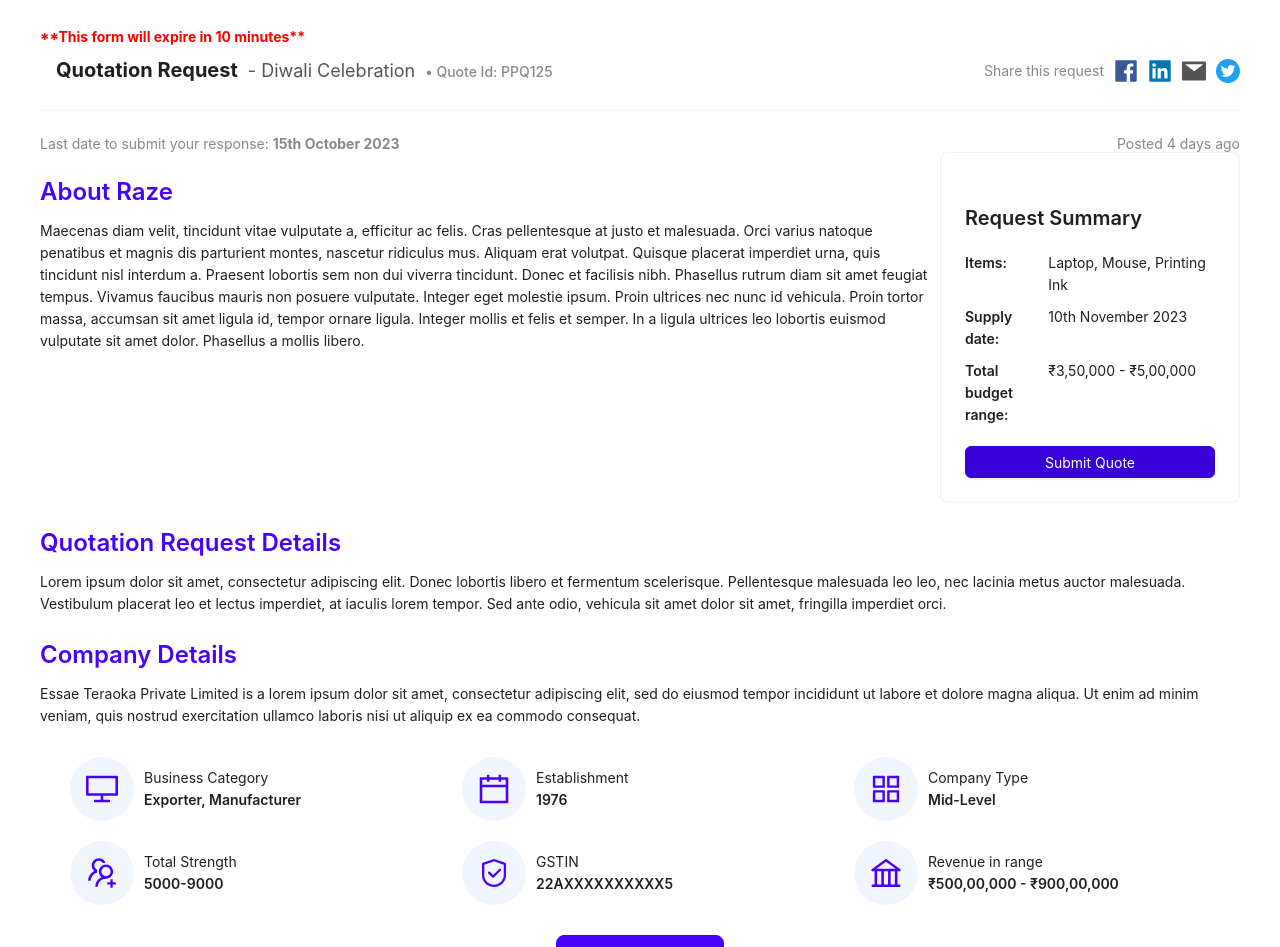
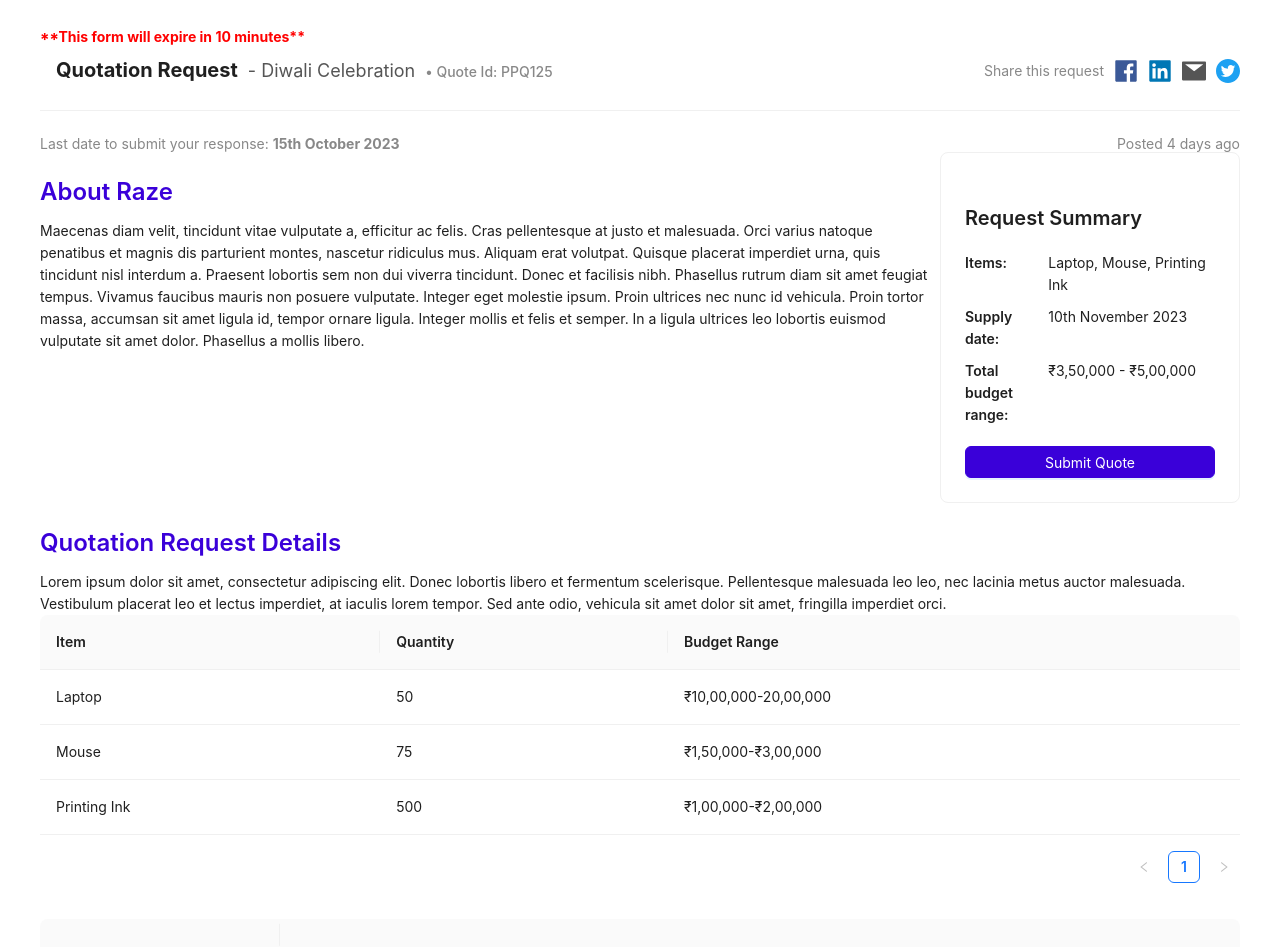
Before and after one commit to NKumar1612/AssignmentForRaze, a React (Vite) app: page / in a window 1280 px wide. Shown: the top 947 px of the page. Built offline with nearby package versions, Linux system fonts and the light colour scheme.

Commit message:
final changes before finishing touches.

```diff
--- /dev/null
+++ b/src/component/QuoteRequestForm.jsx
@@ -0,0 +1,77 @@
+import React from 'react';
+import { Form, Input, DatePicker, InputNumber, Button, Table, Space } from 'antd';
+
+function QuoteRequestForm() {
+  const [form] = Form.useForm();
+
+  const onFinish = (values) => {
+    console.log('Received values:', values);
+  };
+
+  const columns = [
+    {
+      title: 'Item',
+      dataIndex: 'item',
+      key: 'item',
+    },
+    {
+      title: 'Quantity',
+      dataIndex: 'quantity',
+      key: 'quantity',
+    },
+    {
+      title: 'Budget Range',
+      dataIndex: 'budgetRange',
+      key: 'budgetRange',
+    },
+  ];
+
+  const data = [
+    {
+      key: '1',
+      item: 'Laptop',
+      quantity: 50,
+      budgetRange: '₹10,00,000-20,00,000',
+    },
+    {
+      key: '2',
+      item: 'Mouse',
+      quantity: 75,
+      budgetRange: '₹1,50,000-₹3,00,000',
+    },
+    {
+      key: '3',
+      item: 'Printing Ink',
+      quantity: 500,
+      budgetRange: '₹1,00,000-₹2,00,000',
+    },
+  ];
+
+  return (
+    <Form form={form} onFinish={onFinish}>
+      <Table dataSource={data} columns={columns} />
+
+      <Table dataSource={[
+        { key: 1, label: 'Places of Supply', value: 'Mumbai, Thane' },
+        { key: 2, label: 'Due Date', value: '15th October 2023' },
+        { key: 3, label: 'Supply Date', value: '10th November 2023' },
+        { key: 4, label: 'Template URL', value: 'http://dfaisjdo.dskfosw=p=ewdqwddxsds\'we[656demfcjid0qwlI,cdczcidsjff-5tyqCFlowstype=design&nodeid=3498-7wds6' },
+        { key: 5, label: 'Description', value: 'This is long text to show description if any. Lorem ipsum dolor sit amet, consectetur adipiscing elit, sed do eiusmod tempor incididunt ut labore et dolore magna aliqua.'
+ },
+      ]} columns={[
+        { title: '', dataIndex: 'label', key: 'label', width: '20%', style: { padding: '10px' } },
+        { title: '', dataIndex: 'value', key: 'value', width: '80%', style: { padding: '10px' } },
+      ]} style={{ marginTop: 20 }} />
+
+      <Form.Item>
+        <Space>
+          <Button type="primary" htmlType="submit">
+            Submit Quote
+          </Button>
+        </Space>
+      </Form.Item>
+    </Form>
+  );
+}
+
+export default QuoteRequestForm;
--- a/src/section/sub-section/AboutRaze.jsx
+++ b/src/section/sub-section/AboutRaze.jsx
@@ -11,7 +11,7 @@ const AboutRaze = () => {
       <RequestSummaryCard/>
     </Col>
     <Col span={18} pull={6}>
-      <Title level={3} style={{ color: '#4800ff'}}>About Raze</Title>
+      <Title level={3} style={{ color: '#3a00d9'}}>About Raze</Title>
       <Text>
         Maecenas diam velit, tincidunt vitae vulputate a, efficitur ac felis.
         Cras pellentesque at justo et malesuada. Orci varius natoque penatibus
--- a/src/section/sub-section/CompanyDetails.jsx
+++ b/src/section/sub-section/CompanyDetails.jsx
@@ -8,7 +8,7 @@ const { Title, Text } = Typography;
 const CompanyDetails = () => {
   return (
     <div>
-      <Title level={3} style={{ color: '#4800ff' }}>Company Details</Title>
+      <Title level={3} style={{ color: '#3a00d9' }}>Company Details</Title>
       <Text>
         Essae Teraoka Private Limited is a lorem ipsum dolor sit amet, consectetur adipiscing elit,
         sed do eiusmod tempor incididunt ut labore et dolore magna aliqua. Ut enim ad minim veniam,
@@ -20,7 +20,7 @@ const CompanyDetails = () => {
           <Col span={8}>
             <Row align="middle" style={{ padding: '10px' }}>
               <Col flex="none">
-                <Avatar size={64} icon={<DesktopOutlined />} style={{ backgroundColor: '#f0f5ff', color: '#4800ff' }} />
+                <Avatar size={64} icon={<DesktopOutlined />} style={{ backgroundColor: '#f5f5f5', color: '#3a00d9' }} />
               </Col>
               <Col flex="auto" style={{ paddingLeft: '10px' }}>
                 <Text>Business Category</Text>
@@ -33,7 +33,7 @@ const CompanyDetails = () => {
           <Col span={8}>
             <Row align="middle" style={{ padding: '10px' }}>
               <Col flex="none">
-                <Avatar size={64} icon={<CalendarOutlined />} style={{ backgroundColor: '#f0f5ff', color: '#4800ff' }} />
+                <Avatar size={64} icon={<CalendarOutlined />} style={{ backgroundColor: '#f5f5f5', color: '#3a00d9' }} />
               </Col>
               <Col flex="auto" style={{ paddingLeft: '10px' }}>
                 <Text>Establishment</Text>
@@ -46,7 +46,7 @@ const CompanyDetails = () => {
           <Col span={8}>
             <Row align="middle" style={{ padding: '10px' }}>
               <Col flex="none">
-                <Avatar size={64} icon={<AppstoreOutlined />} style={{ backgroundColor: '#f0f5ff', color: '#4800ff' }} />
+                <Avatar size={64} icon={<AppstoreOutlined />} style={{ backgroundColor: '#f5f5f5', color: '#3a00d9' }} />
               </Col>
               <Col flex="auto" style={{ paddingLeft: '10px' }}>
                 <Text>Company Type</Text>
@@ -62,7 +62,7 @@ const CompanyDetails = () => {
           <Col span={8}>
             <Row align="middle" style={{ padding: '10px' }}>
               <Col flex="none">
-                <Avatar size={64} icon={<UsergroupAddOutlined />} style={{ backgroundColor: '#f0f5ff', color: '#4800ff' }} />
+                <Avatar size={64} icon={<UsergroupAddOutlined />} style={{ backgroundColor: '#f5f5f5', color: '#3a00d9' }} />
               </Col>
               <Col flex="auto" style={{ paddingLeft: '10px' }}>
                 <Text>Total Strength</Text>
@@ -75,7 +75,7 @@ const CompanyDetails = () => {
           <Col span={8}>
             <Row align="middle" style={{ padding: '10px' }}>
               <Col flex="none">
-                <Avatar size={64} icon={<SafetyOutlined />} style={{ backgroundColor: '#f0f5ff', color: '#4800ff' }} />
+                <Avatar size={64} icon={<SafetyOutlined />} style={{ backgroundColor: '#f5f5f5', color: '#3a00d9' }} />
               </Col>
               <Col flex="auto" style={{ paddingLeft: '10px' }}>
                 <Text>GSTIN</Text>
@@ -88,7 +88,7 @@ const CompanyDetails = () => {
           <Col span={8}>
             <Row align="middle" style={{ padding: '10px' }}>
               <Col flex="none">
-                <Avatar size={64} icon={<BankOutlined />} style={{ backgroundColor: '#f0f5ff', color: '#4800ff' }} />
+                <Avatar size={64} icon={<BankOutlined />} style={{ backgroundColor: '#f5f5f5', color: '#3a00d9' }} />
               </Col>
               <Col flex="auto" style={{ paddingLeft: '10px' }}>
                 <Text>Revenue in range</Text>
@@ -101,7 +101,7 @@ const CompanyDetails = () => {
 
         {/* Add space below the icons */}
         <div style={{ marginTop: '20px', textAlign: 'center' }}>
-          <Button type="primary" size="large" style={{ backgroundColor: '#4800ff', borderColor: '#4800ff' }}>
+          <Button type="primary" size="large" style={{ backgroundColor: '#f5f5f5', borderColor: '#f5f5f5', color: '#3a00d9' }}>
             Contact Company
           </Button>
         </div>
--- a/src/section/sub-section/RequestDescription.jsx
+++ b/src/section/sub-section/RequestDescription.jsx
@@ -1,12 +1,13 @@
 import React from 'react';
 import { Typography } from 'antd';
+import QuoteRequestForm from '../../component/QuoteRequestForm';
 
 const {Title, Text} = Typography;
 
 const RequestDescription = () => {
   return (
     <div>
-      <Title level={3}  style={{ color: '#4800ff' }}>Quotation Request Details</Title>
+      <Title level={3}  style={{ color: '#3a00d9' }}>Quotation Request Details</Title>
       <Text>
       Lorem ipsum dolor sit amet, consectetur adipiscing elit.
       Donec lobortis libero et fermentum scelerisque. Pellentesque
@@ -14,6 +15,7 @@ const RequestDescription = () => {
       placerat leo et lectus imperdiet, at iaculis lorem tempor. Sed
       ante odio, vehicula sit amet dolor sit amet, fringilla imperdiet orci.
       </Text>
+      <QuoteRequestForm/>
     </div>
   )
 }
--- a/src/section/sub-section/WhyUs.jsx
+++ b/src/section/sub-section/WhyUs.jsx
@@ -6,7 +6,7 @@ const {Title, Text} = Typography;
 const WhyUs = () => {
   return (
     <div>
-      <Title level={3} style={{ color: '#4800ff' }}>Why use our platform?</Title>
+      <Title level={3} style={{ color: '#3a00d9' }}>Why use our platform?</Title>
       <Text>
         Maecenas diam velit, tincidunt vitae vulputate a, efficitur ac felis.
         Cras pellentesque at justo et malesuada. Orci varius natoque penatibus
```
